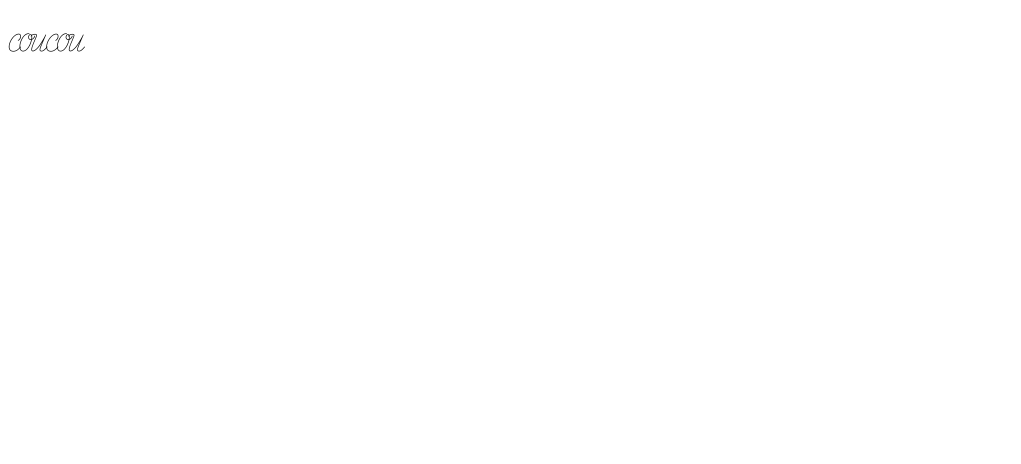
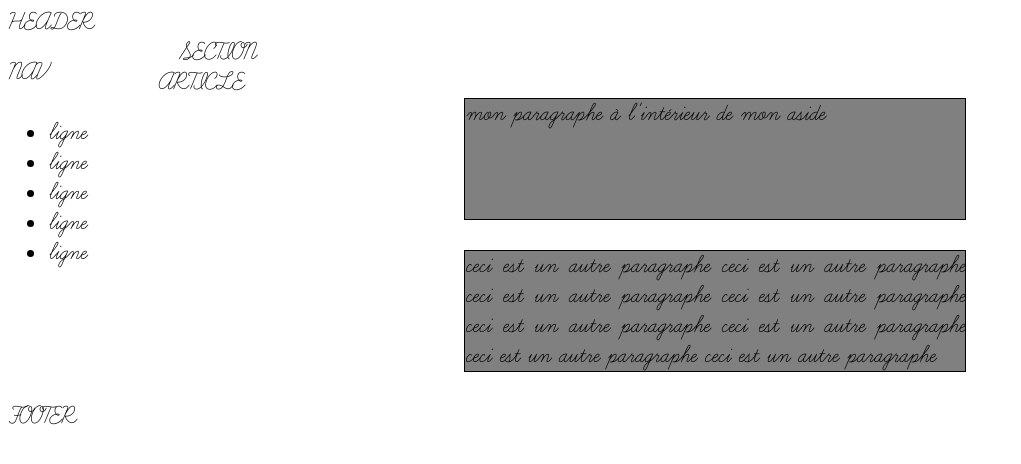
Before and after one commit to jsidos/Mooc, a plain HTML site: page Html5/Day3/First.html in a window 1280 px wide. Shown: the whole page, without its empty margins (0-1021 px from the left). Drawn offline with Linux system fonts and the light colour scheme.

Commit message:
exercices

```diff
--- a/Html5/Day3/First.html
+++ b/Html5/Day3/First.html
@@ -2,10 +2,40 @@
 <html>
 	<head>
 		<meta charset="utf-8"/>
+		<!--[if lt IE 9]>
+			<script src="http://github.com/aFarkas/html5shiv/blob/master/dist/html5shiv.js"></script>
+		<![endif]-->
 		<link rel="stylesheet" href="style.css"/>
 		<title>Ma Page</title>
 	</head>
 	<body>
-		<p>COUCOU</p>
+		<header>HEADER</header>
+		<nav>NAV
+			<ul>
+				<li>ligne</li>
+				<li>ligne</li>
+				<li>ligne</li>
+				<li>ligne</li>
+				<li>ligne</li>
+			</ul>
+		</nav>
+		<section>SECTION</section>
+		<article>ARTICLE</article>
+		<aside>
+			<p>
+			mon paragraphe à l'intérieur de mon aside
+			</p>
+			<p>
+			ceci est un autre paragraphe
+			ceci est un autre paragraphe
+			ceci est un autre paragraphe
+			ceci est un autre paragraphe
+			ceci est un autre paragraphe
+			ceci est un autre paragraphe
+			ceci est un autre paragraphe
+			ceci est un autre paragraphe
+			</p>
+		</aside>
+		<footer>FOOTER</footer>
 	</body>
 </html>
--- a/Html5/Day3/style.css
+++ b/Html5/Day3/style.css
@@ -14,3 +14,38 @@
     font-family: 'LearningCurveProRegular', Arial, serif;
 	font-size : 30px;
 }
+
+aside p
+{
+	background-color:gray;
+	width:50%;
+	height:120px;
+	min-width:300px;
+	max-width:500px;
+}
+
+p
+{
+	border:1px solid black;
+	width:350 px;
+	text-align: justify;
+	margin:auto;
+	margin-bottom:30px;
+	overflow:auto;
+	word-wrap: break-word;
+}
+
+nav
+{
+	margin-top:20px;
+	width:150px;
+	float:left;
+	/* border:1px solid black; */
+
+}
+
+section
+{
+	/* border:1px solid blue; */
+	margin-left:170px;
+}
```
